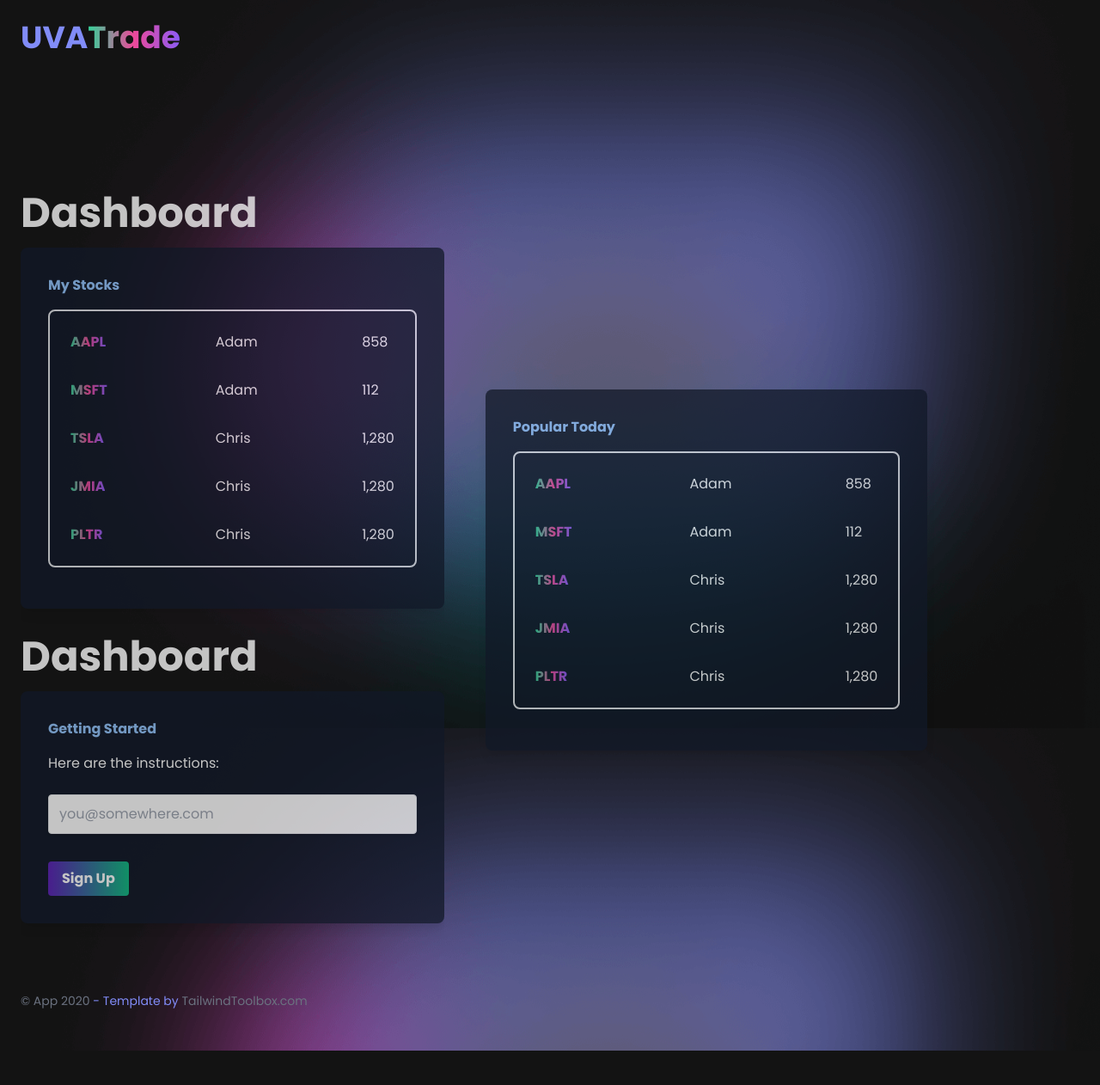
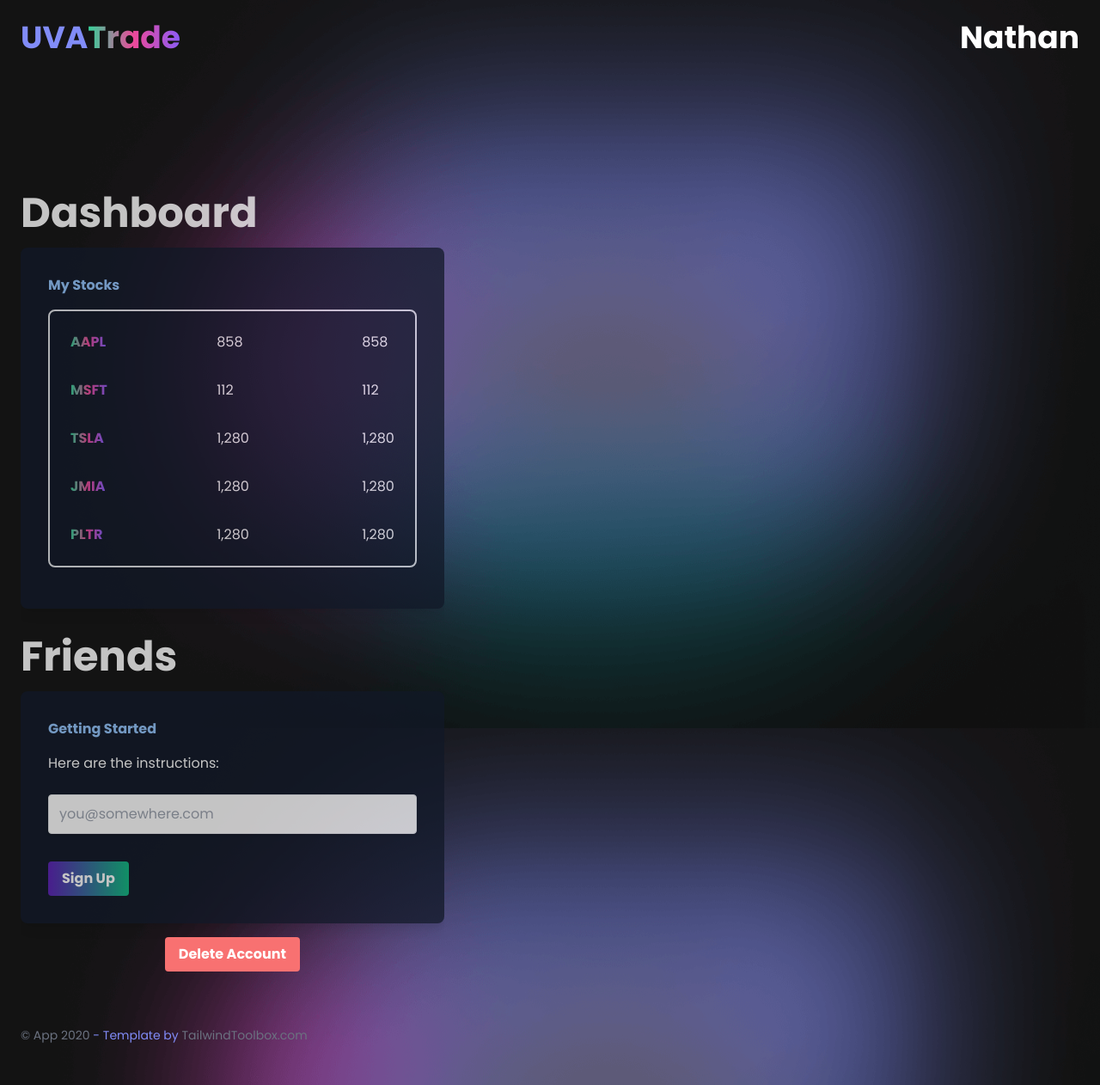
Before and after one commit to bryan-eastwood/cs4750-stock-app, a Flask app: page /dashboard in a window 1280 px wide. Shown: the whole page at 86% size. Before the commit the page ends 1222 px from the top, so only its background shows below. Run offline with Flask 2, Linux system fonts and the light colour scheme; some libraries are stand-ins or nearby versions.

Commit message:
delete account implementation started

```diff
--- a/main.py
+++ b/main.py
@@ -45,4 +45,5 @@ def data():
 
 @app.route('/dashboard')
 def dashboard():
+  # cursor.execute("SELECT first_name FROM user")
   return render_template('dashboard.html')
--- a/templates/dashboard.html
+++ b/templates/dashboard.html
@@ -29,6 +29,9 @@
           <a class="flex items-center text-indigo-400 no-underline hover:no-underline font-bold text-2xl lg:text-4xl" href="#">
             UVA<span class="bg-clip-text text-transparent bg-gradient-to-r from-green-400 via-pink-500 to-purple-500">Trade</span>
           </a>
+          <a class="flex items-end text-white no-underline hover:no-underline font-bold text-2xl lg:text-4xl" href="#">
+            Nathan
+          </a>
       </div>
 
       <!--Main-->
@@ -52,35 +55,35 @@
                         <td class="font-extrabold p-4 w-1/2"><span class="bg-clip-text text-transparent bg-gradient-to-r from-green-400 via-pink-500 to-purple-500">
                             AAPL
                           </span></td>
-                        <td class="p-4 w-2/3">Adam</td>
+                        <td class="p-4 w-2/3">858</td>
                         <td class="p-4 w-2/3">858</td>
                       </tr>
                       <tr>
                         <td class="font-extrabold p-4 w-1/2"><span class="bg-clip-text text-transparent bg-gradient-to-r from-green-400 via-pink-500 to-purple-500">
                             MSFT
                           </span></td>
-                        <td class="p-4 w-2/3">Adam</td>
+                        <td class="p-4 w-2/3">112</td>
                         <td class="p-4 w-2/3">112</td>
                       </tr>
                       <tr>
                         <td class="font-extrabold p-4 w-1/2"><span class="bg-clip-text text-transparent bg-gradient-to-r from-green-400 via-pink-500 to-purple-500">
                             TSLA
                           </span></td>
-                        <td class="p-4 w-2/3">Chris</td>
+                        <td class="p-4 w-2/3">1,280</td>
                         <td class="p-4 w-2/3">1,280</td>
                       </tr>
                       <tr>
                         <td class="font-extrabold p-4 w-1/2"><span class="bg-clip-text text-transparent bg-gradient-to-r from-green-400 via-pink-500 to-purple-500">
                             JMIA
                           </span></td>
-                        <td class="p-4 w-2/3">Chris</td>
+                        <td class="p-4 w-2/3">1,280</td>
                         <td class="p-4 w-2/3">1,280</td>
                       </tr>
                       <tr>
                         <td class="font-extrabold p-4 w-1/2"><span class="bg-clip-text text-transparent bg-gradient-to-r from-green-400 via-pink-500 to-purple-500">
                             PLTR
                           </span></td>
-                        <td class="p-4 w-2/3">Chris</td>
+                        <td class="p-4 w-2/3">1,280</td>
                         <td class="p-4 w-2/3">1,280</td>
                       </tr>
                     </tbody>
@@ -90,7 +93,7 @@
           </form>
 
           <h1 class="my-4 text-3xl md:text-5xl text-white opacity-75 font-bold leading-tight text-center md:text-left">
-            Dashboard
+            Friends
           </h1>
 
           <form class="bg-gray-900 opacity-75 w-full shadow-lg rounded-lg px-8 pt-6 pb-8 mb-4">
@@ -118,60 +121,28 @@
               </button>
             </div>
           </form>
+          <button
+            class="bg-red-400 hover:from-pink-500 hover:to-green-500 text-white font-bold py-2 px-4 rounded focus:ring transform transition hover:scale-105 duration-300 ease-in-out self-center"
+            type="button" onclick="deleteAccount()">
+            Delete Account
+          </button>
+          <script>
+            function deleteAccount() {
+              var answer = window.confirm("Are you sure you want to delete your account?");
+              if (answer) {
+                //query("DELETE FROM user WHERE username = (user to be dropped);")
+                alert("We're sad to see you go :(")
+              }
+              else {
+                alert("Great choice!")
+              }
 
+            }
+          </script>
         </div>
 
-        <!--Right Col-->
-        <div class="w-full xl:w-3/5 p-12 overflow-hidden -mb-7">
-            <div class="xl:w-4/5 p-12 overflow-hidden bg-gray-900 opacity-75 w-full shadow-lg rounded-lg px-8 pt-6 pb-8 mb-0">
-                <div class="mb-4">
-                    <label class="block text-blue-300 py-2 font-bold mb-2" for="emailaddress">
-                        Popular Today
-                    </label>
-                    <div class="rounded-lg border-2 p-2 border-gray text-white">
-                        <table class="table-fixed">
-                            <tbody>
-                              <tr>
-                                <td class="font-extrabold p-4 w-1/2"><span class="bg-clip-text text-transparent bg-gradient-to-r from-green-400 via-pink-500 to-purple-500">
-                                    AAPL
-                                  </span></td>
-                                <td class="p-4 w-2/3">Adam</td>
-                                <td class="p-4 w-2/3">858</td>
-                              </tr>
-                              <tr>
-                                <td class="font-extrabold p-4 w-1/2"><span class="bg-clip-text text-transparent bg-gradient-to-r from-green-400 via-pink-500 to-purple-500">
-                                    MSFT
-                                  </span></td>
-                                <td class="p-4 w-2/3">Adam</td>
-                                <td class="p-4 w-2/3">112</td>
-                              </tr>
-                              <tr>
-                                <td class="font-extrabold p-4 w-1/2"><span class="bg-clip-text text-transparent bg-gradient-to-r from-green-400 via-pink-500 to-purple-500">
-                                    TSLA
-                                  </span></td>
-                                <td class="p-4 w-2/3">Chris</td>
-                                <td class="p-4 w-2/3">1,280</td>
-                              </tr>
-                              <tr>
-                                <td class="font-extrabold p-4 w-1/2"><span class="bg-clip-text text-transparent bg-gradient-to-r from-green-400 via-pink-500 to-purple-500">
-                                    JMIA
-                                  </span></td>
-                                <td class="p-4 w-2/3">Chris</td>
-                                <td class="p-4 w-2/3">1,280</td>
-                              </tr>
-                              <tr>
-                                <td class="font-extrabold p-4 w-1/2"><span class="bg-clip-text text-transparent bg-gradient-to-r from-green-400 via-pink-500 to-purple-500">
-                                    PLTR
-                                  </span></td>
-                                <td class="p-4 w-2/3">Chris</td>
-                                <td class="p-4 w-2/3">1,280</td>
-                              </tr>
-                            </tbody>
-                          </table>
-                        </div>
-                </div>
-            </div>
-        </div>
+
+
         <!--Footer-->
         <div class="w-full pt-16 pb-6 text-sm text-center md:text-left fade-in">
           <a class="text-gray-500 no-underline hover:no-underline" href="#">&copy; App 2020</a>
```
